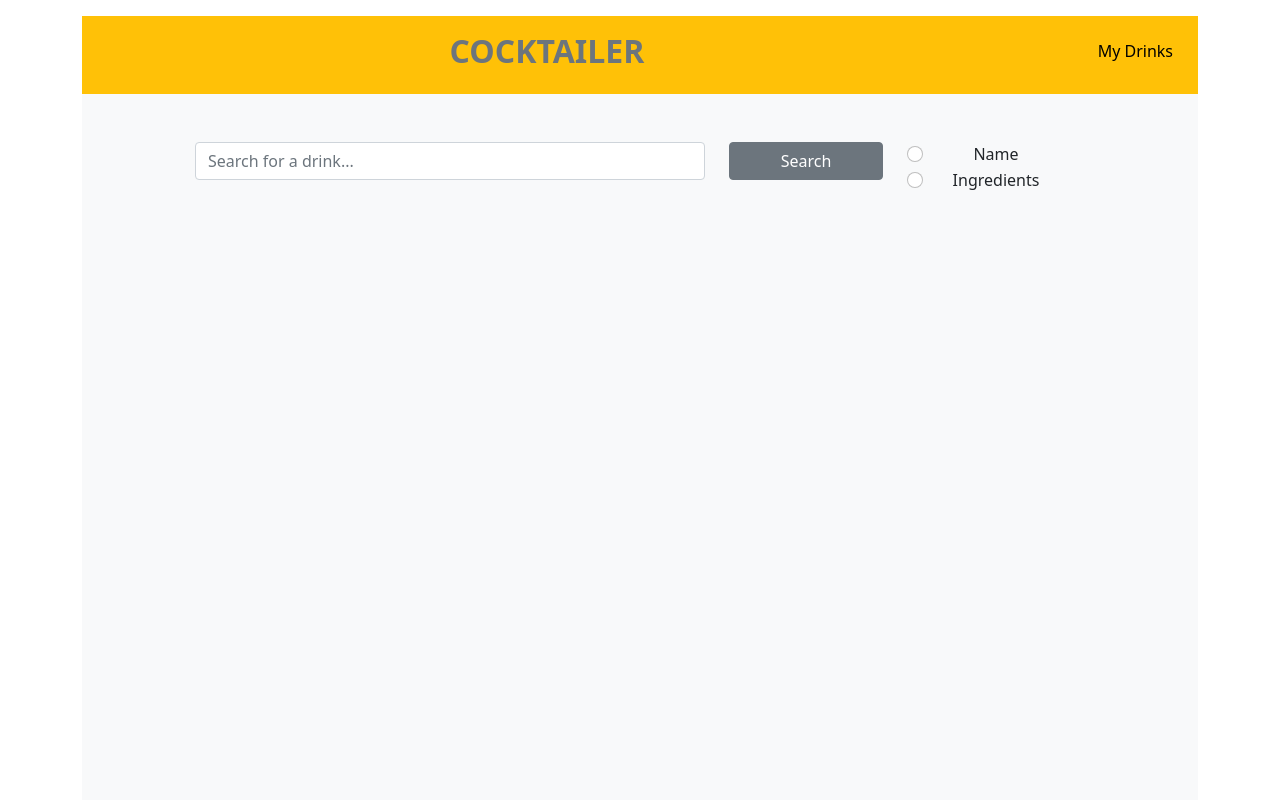
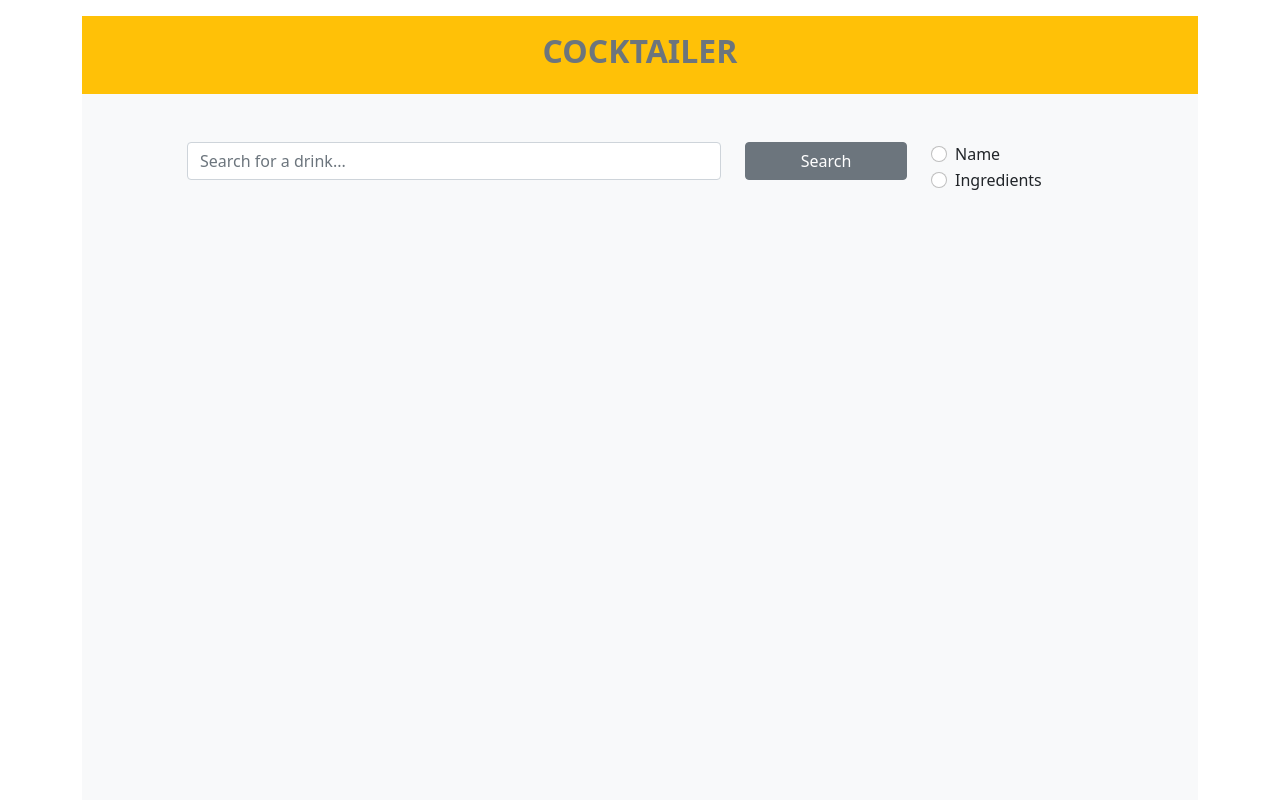
Before and after one commit to ak2296/cocktailer, a React (Create React App) app: page / in a window 1280 px wide. Shown: the top 800 px of the page. Built offline with nearby package versions, Linux system fonts and the light colour scheme.

Commit message:
Revert "Save to Favorite -start"
This reverts commit 9aee07eff6d64199b5c315a17206dfc190d43543.

```diff
--- a/src/App.js
+++ b/src/App.js
@@ -1,40 +1,78 @@
+
+import Axios from 'axios';
+import  { useState } from 'react';
 import Tiles from "./Tiles"
 import Drink from "./Drink"
-import Form from "./Form"
-import Favorites from "./Favorites"
-import{BrowserRouter as Router ,Route, Switch} from 'react-router-dom';
-
+import{BrowserRouter as Router ,Route} from 'react-router-dom';
 
 function App() {
 
+  const[query, setquery]=useState("")
+  const [drinks, setdrinks] = useState([])
+  const [searchType, setsearchType] = useState('')
 
+  var url= `https://www.thecocktaildb.com/api/json/v1/1/${searchType}=${query}`
+  async function getDrinks(){
+    let result= await Axios.get(url);
+    setdrinks(result.data.drinks);
+  }
+
+  const submit = (e)=>{
+    e.preventDefault();
+    getDrinks();
+  }
 
   return (
-    <Router>
-    <div className='container bg-light min-vh-100' >
+
+    <div className='container bg-light ' >
       <div className='row justify-content-center py-3 bg-warning mb-5 mt-3'>
-      <h2 className='col-10 text-center fw-bold text-muted align-self-center'>COCKTAILER</h2>
-      <a className="col-2" href="/Favorites" target="_self">
-        <button type="button" className=" btn btn-warning float-end d-inline"> My Drinks</button>
-      </a>
+      <h2 className='col text-center fw-bold text-muted'>COCKTAILER</h2>
       </div>
-        <div className="row  justify-content-center min-vh-100">
-          <Switch>
-            <Route path='/' exact component={Form} />
-            <Route path='/Tiles' component={Tiles} />
-            <Route path='/Drink' component={Drink} />
-            <Route path='/Favorites' component={Favorites} />
-          </Switch>
+
+    <form className='row  justify-content-center ' onSubmit={submit}>
+        <div className="col-10 col-md-6 ">
+            <input
+            type="text" className="form-control mb-3"
+            placeholder="Search for a drink..."
+            value={query} onChange={(e)=> setquery(e.target.value)}/>
         </div>
+        <div className="col-10 col-md-2 text-center">
+            <button type="submit" className="container-fluid btn btn-secondary mb-3 ">Search</button>
+        </div>
+          <div className="col-10 col-md-2">
+          <div className="form-check ">
+            <input className="form-check-input " type="radio" name="flexRadioDefault" id="flexRadioDefault1" onClick={()=>setsearchType('search.php?s')}/>
+            <label className="form-check-label " htmlFor="flexRadioDefault1">
+              Name
+            </label>
+            </div>
+          <div className="form-check">
+            <input className="form-check-input" type="radio" name="flexRadioDefault" id="flexRadioDefault2"  onSelect={()=>setsearchType('filter.php?i')}/>
+            <label className="form-check-label " htmlFor="flexRadioDefault2">
+              Ingredients
+            </label>
+            </div>
+        </div>
+    </form>
 
+        <div className="container min-vh-100">
+          <div className="row  justify-content-center">
+            {drinks.map(drink => {
+              return <Tiles key={drink['idDrink']} drink= {drink} />;
+            })}
+          </div>
+          <Router>
+          <div className="row  justify-content-center">
+           <Route path='/Drink' component={Drink} />
+          </div>
+          </Router>
+        </div>
         <div className="row justify-content-center bg-secondary py-3">
           <div className="col">
           <p className="text-center text-warning align-middle mb-0 fw-bold">June 2021 - Group 16</p>
-          </div>
         </div>
-
-    </div>
-    </Router>
+        </div>
+      </div>
 
 )}
 
--- a/src/Drink.js
+++ b/src/Drink.js
@@ -2,7 +2,6 @@ import React, { useState } from "react";
 import Axios from 'axios';
 import yellowheart from './yellowheart.png';
 import heart from './heart.png';
-import Favorites from './Favorites'
 
 const queryString = window.location.search;
 const urlParams = new URLSearchParams(queryString);
@@ -30,12 +29,9 @@ console.log(ingred)
         </a>
         </div>
         <div >
-
-        <img  className=" col-1 img-thumbnail float-end mt-3 bg-light border-0 " src={src} alt="Favorite" onClick={()=> {
-          setsrc(yellowheart)
-            return <Favorites key={Ingred['idDrink']} Ingred= {Ingred} />;}}/>
-
-
+        <a  >
+        <img  className=" col-1 img-thumbnail float-end mt-3 bg-light border-0 " src={src} alt="Favorite" onClick={()=> {setsrc(yellowheart)}}/>
+        </a>
         </div>
             <h1 className='border-top border-warning p-2 '>{ingred["strDrink"]}</h1>
         </div>
@@ -69,8 +65,8 @@ console.log(ingred)
       </div>
 
       <div className="container-fluid text-start border-top mb-5">
-        <h4 className="mt-3">How to make the Drink:</h4>
-        <p className="fs-5">{ingred['strInstructions']}</p>
+        <h5 className="mt-3">How to make the Drink:</h5>
+        <p >{ingred['strInstructions']}</p>
       </div>
       </div>
      )
--- a/src/Favorites.js
+++ /dev/null
@@ -1,11 +0,0 @@
-import React from 'react'
-
-export default function Favorites({Ingred}) {
-    console.log(Ingred)
-    console.log('hi')
-    return (
-        <div className="col-sm-6 col-md-auto mb-3 text-center " >
-
-        </div>
-    )
-}
--- a/src/Form.js
+++ /dev/null
@@ -1,62 +0,0 @@
-import React from 'react';
-import Axios from 'axios';
-import Tiles from "./Tiles"
-import  { useState } from 'react';
-
-
-export default function Form() {
-    const[query, setquery]=useState("")
-  const [drinks, setdrinks] = useState([])
-  const [searchType, setsearchType] = useState('')
-
-  var url= `https://www.thecocktaildb.com/api/json/v1/1/${searchType}=${query}`
-  async function getDrinks(){
-    let result= await Axios.get(url);
-    setdrinks(result.data.drinks);
-  }
-
-  const submit = (e)=>{
-    e.preventDefault();
-    getDrinks();
-  }
-
-    return (
-        <div className="row text-center ">
-        <form className='row  justify-content-center ' onSubmit={submit}>
-        <div className="col-10 col-md-6 ">
-            <input
-            type="text" className="form-control mb-3"
-            placeholder="Search for a drink..."
-            value={query} onChange={(e)=> setquery(e.target.value)}/>
-        </div>
-        <div className="col-10 col-md-2 text-center">
-            <button type="submit" className="container-fluid btn btn-secondary mb-3 ">Search</button>
-        </div>
-          <div className="col-10 col-md-2">
-          <div className="form-check ">
-            <input className="form-check-input " type="radio" name="flexRadioDefault" id="flexRadioDefault1" onClick={()=>setsearchType('search.php?s')}/>
-            <label className="form-check-label " htmlFor="flexRadioDefault1">
-              Name
-            </label>
-            </div>
-          <div className="form-check">
-            <input className="form-check-input" type="radio" name="flexRadioDefault" id="flexRadioDefault2"  onClick={()=>setsearchType('filter.php?i')}/>
-            <label className="form-check-label " htmlFor="flexRadioDefault2">
-              Ingredients
-            </label>
-            </div>
-        </div>
-    </form>
-
-       <div className="container">
-       <div className="row  justify-content-center">
-         {drinks ? (drinks.map(drink => {
-           return <Tiles key={drink['idDrink']} drink= {drink} />;
-         })):(<div className=" col-6 justify-content-center bg-danger py-2 text-center text-light mt-5  rounded-3"><h4 >No Drinks Found</h4>
-         <p>To search by ingredients enter the full name of it</p></div>)}
-       </div>
-       </div>
-       </div>
-    )
-
-}
```
Also changed, not shown: 1 other file (tests, documents, lock files or other folders).
